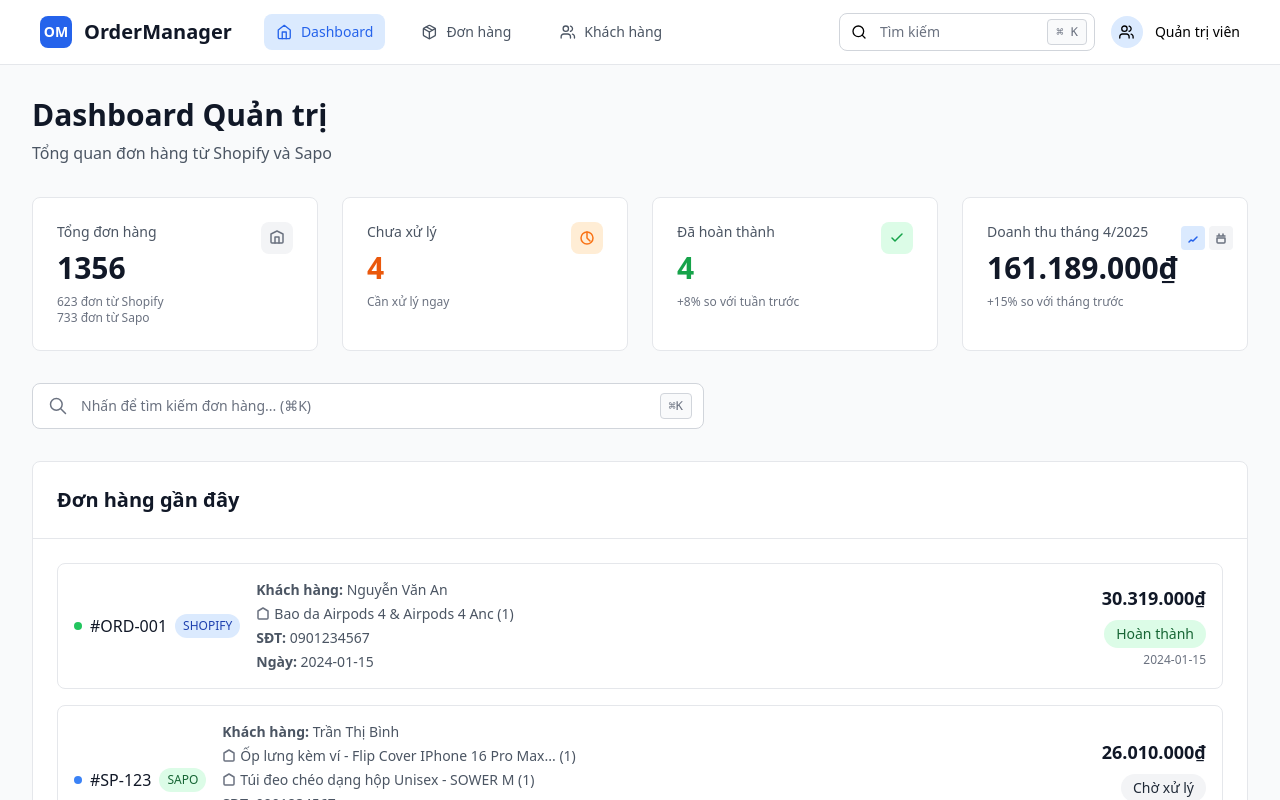
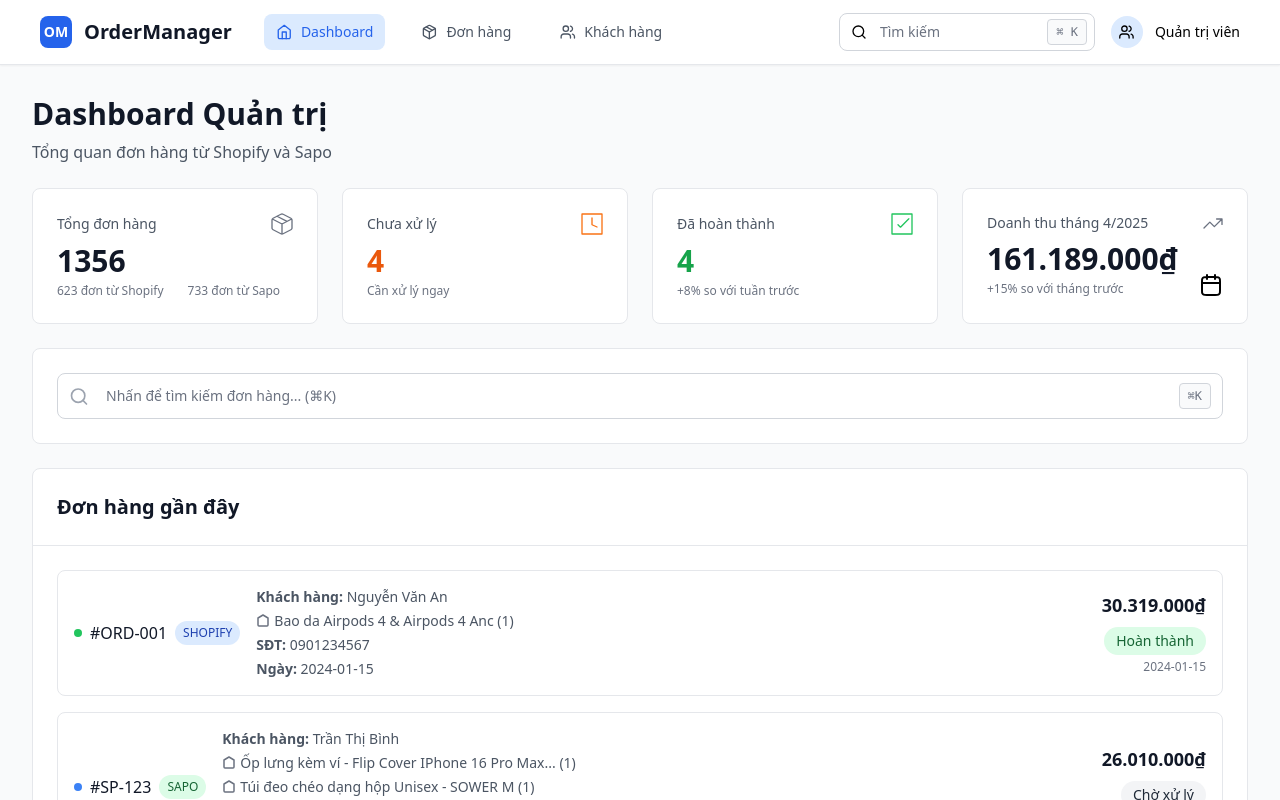
Before and after one commit to vin-team/codihouse-om, a Next.js app: page /dashboard in a window 1280 px wide. Shown: the top 800 px of the page. Built offline with nearby package versions, Linux system fonts and the light colour scheme.

Commit message:
update UI dashboard

```diff
--- a/src/components/dashboard/DashboardHeader.tsx
+++ b/src/components/dashboard/DashboardHeader.tsx
@@ -10,7 +10,7 @@ const DashboardHeader: React.FC<DashboardHeaderProps> = ({
   subtitle = "Tổng quan đơn hàng từ Shopify và Sapo"
 }) => {
   return (
-    <div className="mb-8">
+    <div>
       <h1 className="text-3xl font-bold text-gray-900 mb-2">{title}</h1>
       <p className="text-gray-600">{subtitle}</p>
     </div>
--- a/src/components/dashboard/Layout.tsx
+++ b/src/components/dashboard/Layout.tsx
@@ -13,9 +13,9 @@ const Layout: React.FC<LayoutProps> = (props) => {
   };
 
   return (
-    <div className="min-h-screen bg-gray-50">
-      {/* Header */}
-      <header className="bg-white border-b border-gray-200">
+    <div className="min-h-screen bg-gray-50 overflow-x-hidden">
+      {/* Header - Fixed at top */}
+      <header className="fixed top-0 left-0 right-0 z-50 bg-white border-b border-gray-200 shadow-sm">
         <div className="max-w-screen px-10">
           <div className="flex justify-between items-center h-16">
             {/* Left side - Brand and Navigation */}
@@ -119,8 +119,8 @@ const Layout: React.FC<LayoutProps> = (props) => {
         </div>
       </header>
 
-      {/* Main Content */}
-      <main className="flex-1">
+      {/* Main Content - with top padding to account for fixed header */}
+      <main className="pt-16 min-h-screen overflow-y-auto">
         {props.children}
       </main>
     </div>
--- a/src/components/dashboard/SearchBar.tsx
+++ b/src/components/dashboard/SearchBar.tsx
@@ -14,11 +14,12 @@ const SearchBar: React.FC<SearchBarProps> = ({
   };
 
   return (
-    <div className="mb-8">
-      <div className="relative max-w-2xl">
-        <div className="absolute inset-y-0 left-0 pl-4 flex items-center pointer-events-none">
-          <svg width="20" height="20" viewBox="0 0 20 20" fill="none" xmlns="http://www.w3.org/2000/svg">
-            <path d="M17.5 17.5L12.5 12.5M14.1667 8.33333C14.1667 11.555 11.555 14.1667 8.33333 14.1667C5.11167 14.1667 2.5 11.555 2.5 8.33333C2.5 5.11167 5.11167 2.5 8.33333 2.5C11.555 2.5 14.1667 5.11167 14.1667 8.33333Z" stroke="#6B7280" strokeWidth="1.5" strokeLinecap="round" strokeLinejoin="round"/>
+    <div className="bg-white rounded-lg p-6 border border-gray-200">
+      <div className="relative bg-white rounded-lg">
+        <div className="absolute inset-y-0 left-0 pl-3 flex items-center pointer-events-none">
+          <svg width="20" height="21" viewBox="0 0 20 21" fill="none" xmlns="http://www.w3.org/2000/svg">
+            <path d="M9.16667 16.3333C12.8486 16.3333 15.8333 13.3486 15.8333 9.66667C15.8333 5.98477 12.8486 3 9.16667 3C5.48477 3 2.5 5.98477 2.5 9.66667C2.5 13.3486 5.48477 16.3333 9.16667 16.3333Z" stroke="#9CA3AF" stroke-width="1.66667" stroke-linecap="round" stroke-linejoin="round" />
+            <path d="M17.5 17.9998L13.9167 14.4165" stroke="#9CA3AF" stroke-width="1.66667" stroke-linecap="round" stroke-linejoin="round" />
           </svg>
         </div>
         <input
--- a/src/components/dashboard/SummaryCard.tsx
+++ b/src/components/dashboard/SummaryCard.tsx
@@ -6,8 +6,8 @@ interface SummaryCardProps {
   subtitle?: string;
   subtitle2?: string;
   icon: React.ReactNode;
+  icon2?: React.ReactNode;
   valueColor?: string;
-  iconBgColor?: string;
 }
 
 const SummaryCard: React.FC<SummaryCardProps> = ({
@@ -16,24 +16,31 @@ const SummaryCard: React.FC<SummaryCardProps> = ({
   subtitle,
   subtitle2,
   icon,
+  icon2,
   valueColor = "text-gray-900",
-  iconBgColor = "bg-gray-100"
 }) => {
   return (
     <div className="bg-white rounded-lg p-6 border border-gray-200">
-      <div className="flex justify-between items-start">
-        <div>
-          <h3 className="text-sm font-medium text-gray-600 mb-2">{title}</h3>
+      <div className="flex flex-col">
+        <div className='flex flex-row justify-between items-center w-full pb-2'>
+          <h3 className="text-sm font-medium text-gray-600">{title}</h3>
+          {icon}
+        </div>
+        <div className='flex flex-row justify-between'>
+          <div className='flex flex-col gap-1'>
             <p className={`text-3xl font-bold ${valueColor}`}>{value}</p>
+            <div className='flex flex-row space-x-6 items-center'>
               {subtitle && (
-            <p className="text-xs text-gray-500 mt-2">{subtitle}</p>
+                <p className="text-xs text-gray-500">{subtitle}</p>
               )}
               {subtitle2 && (
                 <p className="text-xs text-gray-500">{subtitle2}</p>
               )}
             </div>
-        <div className={`w-8 h-8 ${iconBgColor} rounded-lg flex items-center justify-center`}>
-          {icon}
+          </div>
+          <div className='items-end flex justify-end'>
+            {icon2}
+          </div>
         </div>
       </div>
     </div>
--- a/src/components/dashboard/SummaryCards.tsx
+++ b/src/components/dashboard/SummaryCards.tsx
@@ -9,64 +9,56 @@ const SummaryCards: React.FC = () => {
       subtitle: "623 đơn từ Shopify",
       subtitle2: "733 đơn từ Sapo",
       icon: (
-        <svg width="16" height="16" viewBox="0 0 16 16" fill="none" xmlns="http://www.w3.org/2000/svg">
-          <path d="M2 4L8 1L14 4V12C14 12.5523 13.5523 13 13 13H3C2.44772 13 2 12.5523 2 12V4Z" stroke="#6B7280" strokeWidth="1.5" strokeLinecap="round" strokeLinejoin="round"/>
-          <path d="M6 13V7H10V13" stroke="#6B7280" strokeWidth="1.5" strokeLinecap="round" strokeLinejoin="round"/>
+        <svg width="22" height="22" viewBox="0 0 22 22" fill="none" xmlns="http://www.w3.org/2000/svg">
+          <path d="M6 3.26818L16 8.41871M1.33333 5.99846L11 10.999M11 10.999L20.6667 5.99846M11 10.999V21M21 6.99856C20.9996 6.6478 20.8967 6.3033 20.7017 5.99962C20.5067 5.69595 20.2264 5.44377 19.8889 5.26839L12.1111 1.26798C11.7733 1.09242 11.3901 1 11 1C10.6099 1 10.2267 1.09242 9.88889 1.26798L2.11111 5.26839C1.77362 5.44377 1.49331 5.69595 1.29829 5.99962C1.10327 6.3033 1.0004 6.6478 1 6.99856V14.9994C1.0004 15.3501 1.10327 15.6946 1.29829 15.9983C1.49331 16.302 1.77362 16.5542 2.11111 16.7296L9.88889 20.73C10.2267 20.9055 10.6099 20.9979 11 20.9979C11.3901 20.9979 11.7733 20.9055 12.1111 20.73L19.8889 16.7296C20.2264 16.5542 20.5067 16.302 20.7017 15.9983C20.8967 15.6946 20.9996 15.3501 21 14.9994V6.99856Z" stroke="#6B7280" stroke-width="1.33333" stroke-linecap="round" stroke-linejoin="round" />
         </svg>
       ),
       valueColor: "text-gray-900",
-      iconBgColor: "bg-gray-100"
     },
     {
       title: "Chưa xử lý",
       value: "4",
       subtitle: "Cần xử lý ngay",
       icon: (
-        <svg width="16" height="16" viewBox="0 0 16 16" fill="none" xmlns="http://www.w3.org/2000/svg">
-          <path d="M8 2V8L11 11" stroke="#F97316" strokeWidth="1.5" strokeLinecap="round" strokeLinejoin="round"/>
-          <circle cx="8" cy="8" r="6" stroke="#F97316" strokeWidth="1.5"/>
+        <svg width="22" height="22" viewBox="0 0 22 22" fill="none" xmlns="http://www.w3.org/2000/svg">
+          <path d="M1 1V0.333333C0.63181 0.333333 0.333333 0.63181 0.333333 1L1 1ZM21 1H21.6667C21.6667 0.63181 21.3682 0.333333 21 0.333333V1ZM21 21V21.6667C21.3682 21.6667 21.6667 21.3682 21.6667 21H21ZM1 21H0.333333C0.333333 21.3682 0.63181 21.6667 1 21.6667L1 21ZM1 1V1.66667H21V1V0.333333H1V1ZM21 1H20.3333V21H21H21.6667V1H21ZM21 21V20.3333H1V21V21.6667H21V21ZM1 21H1.66667V1H1H0.333333V21H1Z" fill="#F97316" />
+          <path d="M11 5V11.75L16 14" stroke="#F97316" stroke-width="1.33333" stroke-linecap="round" stroke-linejoin="round" />
         </svg>
       ),
       valueColor: "text-orange-600",
-      iconBgColor: "bg-orange-100"
     },
     {
       title: "Đã hoàn thành",
       value: "4",
       subtitle: "+8% so với tuần trước",
       icon: (
-        <svg width="16" height="16" viewBox="0 0 16 16" fill="none" xmlns="http://www.w3.org/2000/svg">
-          <path d="M13 4L6 11L3 8" stroke="#16A34A" strokeWidth="1.5" strokeLinecap="round" strokeLinejoin="round"/>
+        <svg width="22" height="22" viewBox="0 0 22 22" fill="none" xmlns="http://www.w3.org/2000/svg">
+          <path d="M1 1V0.333333C0.63181 0.333333 0.333333 0.63181 0.333333 1L1 1ZM21 1H21.6667C21.6667 0.63181 21.3682 0.333333 21 0.333333V1ZM21 21V21.6667C21.3682 21.6667 21.6667 21.3682 21.6667 21H21ZM1 21H0.333333C0.333333 21.3682 0.63181 21.6667 1 21.6667L1 21ZM1 1V1.66667H21V1V0.333333H1V1ZM21 1H20.3333V21H21H21.6667V1H21ZM21 21V20.3333H1V21V21.6667H21V21ZM1 21H1.66667V1H1H0.333333V21H1Z" fill="#22C55E" />
+          <path d="M7 11.6663L9.5 14.1663L17.8333 5.83301" stroke="#22C55E" stroke-width="1.33333" stroke-linecap="round" stroke-linejoin="round" />
         </svg>
       ),
       valueColor: "text-green-600",
-      iconBgColor: "bg-green-100"
     },
     {
       title: "Doanh thu tháng 4/2025",
       value: "161.189.000₫",
       subtitle: "+15% so với tháng trước",
       icon: (
-        <div className="flex space-x-1">
-          <div className="w-6 h-6 bg-blue-100 rounded flex items-center justify-center">
-            <svg width="12" height="12" viewBox="0 0 12 12" fill="none" xmlns="http://www.w3.org/2000/svg">
-              <path d="M2 10L4 8L6 9L10 5" stroke="#2563EB" strokeWidth="1.5" strokeLinecap="round" strokeLinejoin="round"/>
-            </svg>
-          </div>
-          <div className="w-6 h-6 bg-gray-100 rounded flex items-center justify-center">
-            <svg width="12" height="12" viewBox="0 0 12 12" fill="none" xmlns="http://www.w3.org/2000/svg">
-              <path d="M8 2V4M4 2V4M2 4H10M2 6V10C2 10.5523 2.44772 11 3 11H9C9.55228 11 10 10.5523 10 10V6H2Z" stroke="#6B7280" strokeWidth="1.5" strokeLinecap="round" strokeLinejoin="round"/>
-            </svg>
-          </div>
-        </div>
+        <svg width="20" height="20" viewBox="0 0 20 20" fill="none" xmlns="http://www.w3.org/2000/svg">
+          <path d="M19 6L11.35 13.65L6.85 9.15L1 15M19 6H13.6M19 6L19 11.4" stroke="#6B7280" stroke-width="1.33333" stroke-linecap="round" stroke-linejoin="round" />
+        </svg>
+      ),
+      icon2: (
+        <svg width="24" height="24" viewBox="0 0 24 24" fill="none" xmlns="http://www.w3.org/2000/svg">
+          <path d="M21 10H3M16 2V6M8 2V6M7.8 22H16.2C17.8802 22 18.7202 22 19.362 21.673C19.9265 21.3854 20.3854 20.9265 20.673 20.362C21 19.7202 21 18.8802 21 17.2V8.8C21 7.11984 21 6.27976 20.673 5.63803C20.3854 5.07354 19.9265 4.6146 19.362 4.32698C18.7202 4 17.8802 4 16.2 4H7.8C6.11984 4 5.27976 4 4.63803 4.32698C4.07354 4.6146 3.6146 5.07354 3.32698 5.63803C3 6.27976 3 7.11984 3 8.8V17.2C3 18.8802 3 19.7202 3.32698 20.362C3.6146 20.9265 4.07354 21.3854 4.63803 21.673C5.27976 22 6.11984 22 7.8 22Z" stroke="black" stroke-width="2" stroke-linecap="round" stroke-linejoin="round" />
+        </svg>
       ),
       valueColor: "text-gray-900",
-      iconBgColor: "bg-transparent"
     }
   ];
 
   return (
-    <div className="grid grid-cols-1 md:grid-cols-2 lg:grid-cols-4 gap-6 mb-8">
+    <div className="grid grid-cols-1 md:grid-cols-2 lg:grid-cols-4 gap-6">
       {summaryData.map((data, index) => (
         <SummaryCard
           key={index}
@@ -75,8 +67,8 @@ const SummaryCards: React.FC = () => {
           subtitle={data.subtitle}
           subtitle2={data.subtitle2}
           icon={data.icon}
+          icon2={data.icon2}
           valueColor={data.valueColor}
-          iconBgColor={data.iconBgColor}
         />
       ))}
     </div>
--- a/src/pages/dashboard.tsx
+++ b/src/pages/dashboard.tsx
@@ -84,7 +84,7 @@ const dashboard: React.FC<dashboardProps> = ({ }) => {
 
   return (
     <Layout>
-      <div className="p-8">
+      <div className="p-8 flex flex-col gap-6">
         <DashboardHeader />
         <SummaryCards />
         <SearchBar onSearch={handleSearch} />
--- a/src/pages/globals.css
+++ b/src/pages/globals.css
@@ -1,6 +1,30 @@
 @tailwind base;
 @tailwind components;
 @tailwind utilities;
+
+/* Hide scrollbar for body */
+html, body {
+  overflow-x: hidden;
+}
+
+/* Custom scrollbar for main content */
+.overflow-y-auto::-webkit-scrollbar {
+  width: 8px;
+}
+
+.overflow-y-auto::-webkit-scrollbar-track {
+  background: #f1f5f9;
+  border-radius: 4px;
+}
+
+.overflow-y-auto::-webkit-scrollbar-thumb {
+  background: #cbd5e1;
+  border-radius: 4px;
+}
+
+.overflow-y-auto::-webkit-scrollbar-thumb:hover {
+  background: #94a3b8;
+}
 
 @layer base {
   :root {
```
Lines whose indentation alone changed are shown as unchanged.
